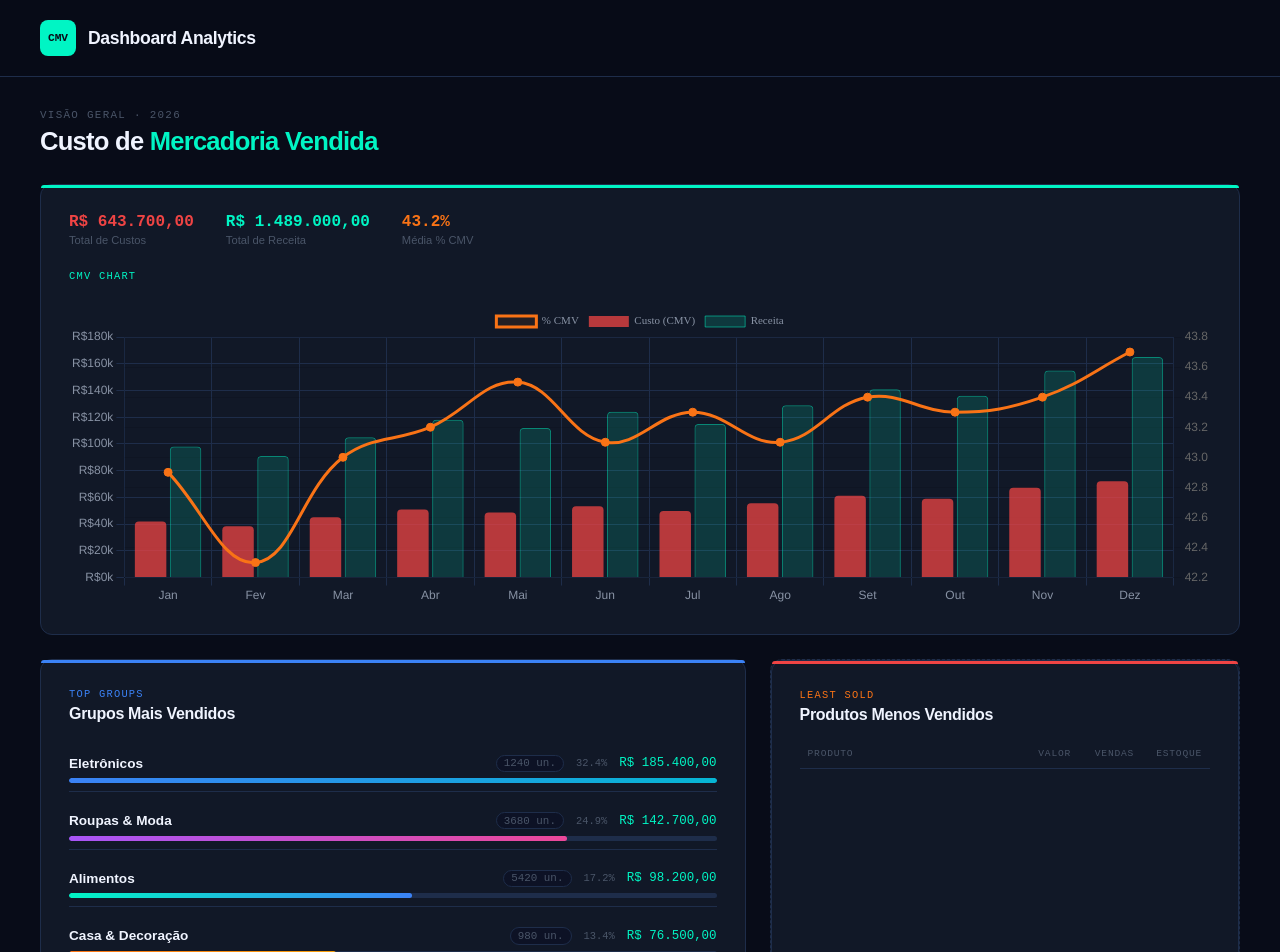
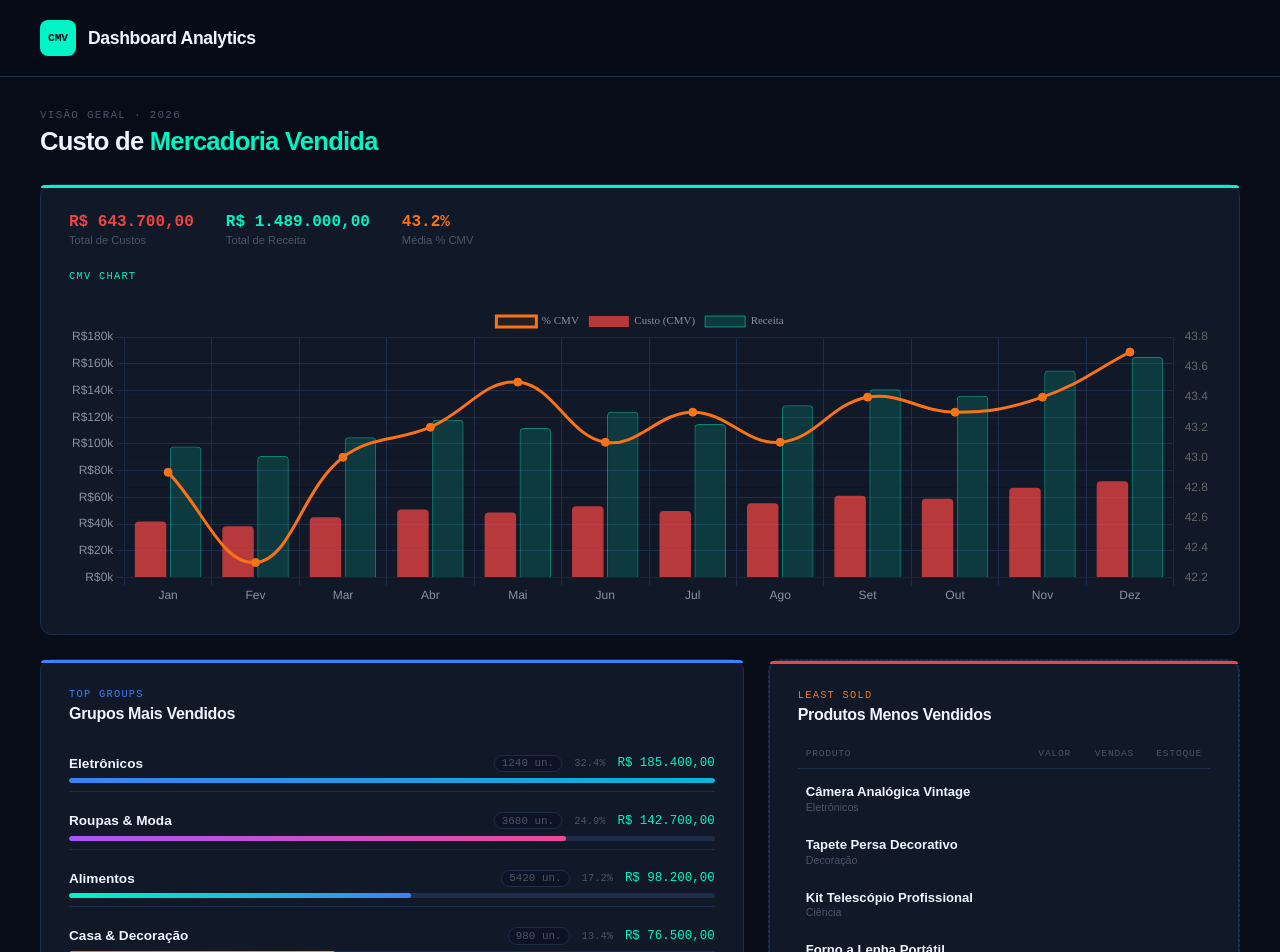
Before and after one commit to evertonProgramadorCriativo/Dashboard-Mercadoria-Vendida, a React (Create React App) app: page / in a window 1280 px wide. Shown: the top 952 px of the page. Built offline with nearby package versions, Linux system fonts and the light colour scheme.

Commit message:
feat(leastsold): renderiza linhas da tabela com nome e categoria

```diff
--- a/src/components/LeastSold.js
+++ b/src/components/LeastSold.js
@@ -1,5 +1,5 @@
 import React, { useEffect } from "react";
-import styled from "styled-components";
+import styled, { keyframes } from "styled-components";
 import { mockProducts } from "../mocks/dashboardMocks";
 
 // LeastSold — estrutura base: card com header e área vazia
@@ -68,7 +68,47 @@ const TableHead = styled.div`
     }
   }
 `;
+// fadeUp — animação para as linhas da tabela
+const fadeUp = keyframes`
+  from { opacity: 0; transform: translateY(5px); }
+  to   { opacity: 1; transform: translateY(0); }
+`;
+
 // TableRow — linha de dados da tabela, com estilo de grid para alinhar as colunas e padding para separar visualmente os dados
+
+const TableRow = styled.div`
+  display: grid;
+  grid-template-columns: 1fr 90px 55px 60px;
+  gap: 0.5rem;
+  align-items: center;
+  padding: 0.55rem 0.5rem;
+  border-radius: 8px;
+  transition: background 0.2s;
+
+  /* linha entra com delay escalonado */
+  animation: ${fadeUp} 0.3s ease both;
+  animation-delay: ${({ $idx }) => $idx * 0.05}s;
+
+  &:hover {
+    background: #161f35;
+  }
+`;
+
+const ProductName = styled.div`
+  .name {
+    font-size: 0.82rem;
+    font-weight: 600;
+    color: var(--text-primary);
+    white-space: nowrap;
+    overflow: hidden;
+    text-overflow: ellipsis;
+  }
+  .cat {
+    font-size: 0.67rem;
+    color: var(--text-muted);
+    margin-top: 0.1rem;
+  }
+`;
 function LeastSold() {
   useEffect(() => {
     console.log("Total de produtos:", mockProducts.length);
@@ -112,6 +152,15 @@ function LeastSold() {
           <span>Vendas</span>
           <span>Estoque</span>
         </TableHead>
+        {/* Mapeia os produtos do mockProducts para criar as linhas da tabela, utilizando o componente TableRow para exibir o nome do produto, categoria, quantidade vendida e estoque. O índice do produto é passado como prop para controlar o delay da animação de entrada das linhas, criando um efeito visual mais dinâmico e fluido. O nome do produto é exibido com um estilo que permite truncar o texto caso seja muito longo, garantindo que a tabela mantenha uma aparência organizada mesmo com nomes de produtos extensos.*/}
+        {mockProducts.map((p, i) => (
+          <TableRow key={p.produto} $idx={i}>
+            <ProductName>
+              <div className="name">{p.produto}</div>
+              <div className="cat">{p.categoria}</div>
+            </ProductName>
+          </TableRow>
+        ))}
       </Table>
     </Card>
   );
```
